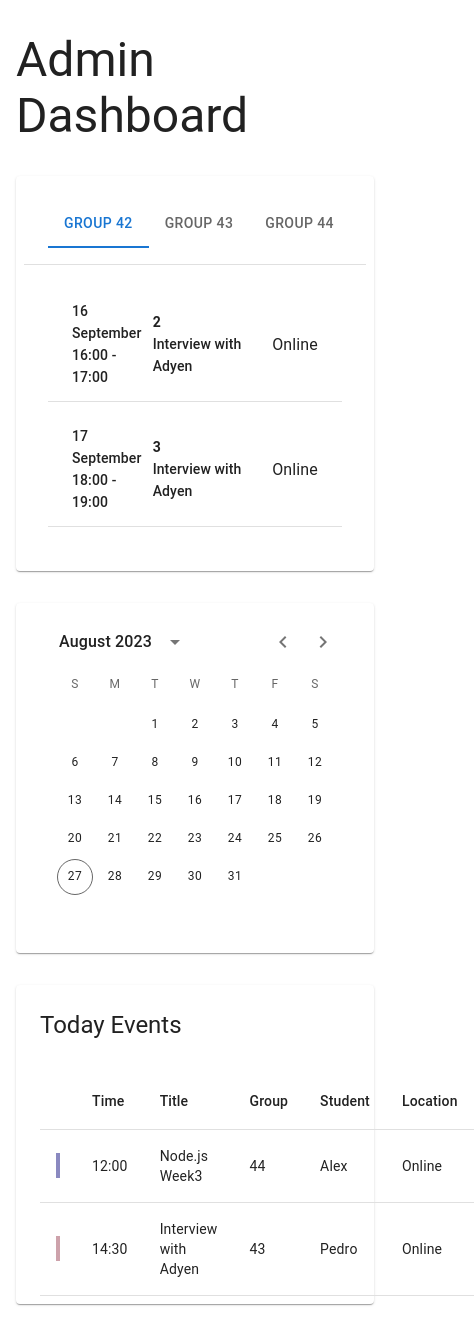
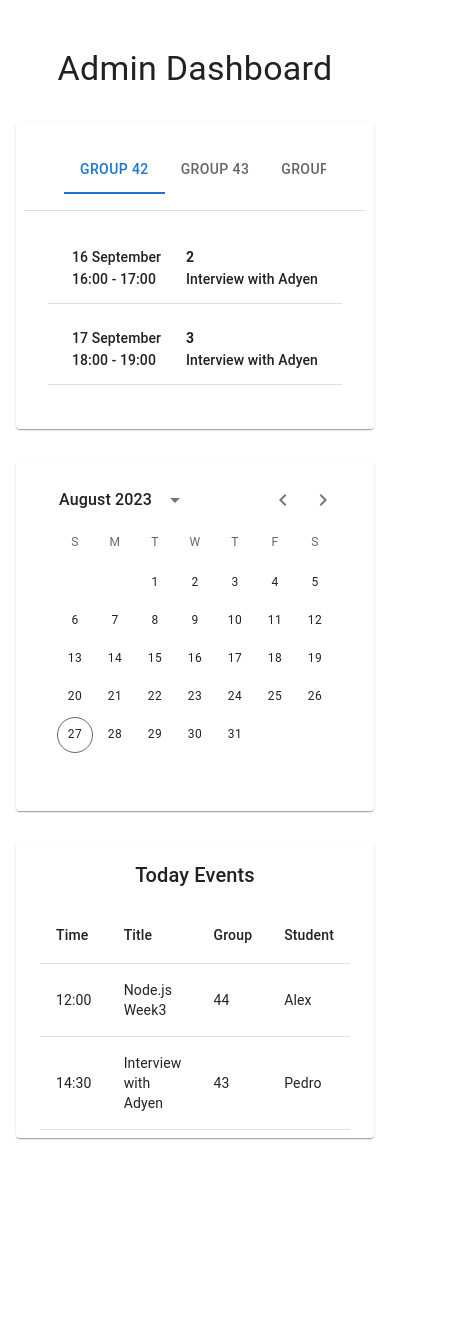
Before and after one commit to nurlanimamali95/BookYourFuture, a React app in the folder client/: page /admin in a window 390 px wide. Shown: the whole page, 474 px wide, since content can reach past the window. After the commit the page ends 1154 px from the top, so only its background shows below. Built offline with nearby package versions, Linux system fonts and the light colour scheme.

Commit message:
responsive admin dashboard

```diff
--- a/client/src/components/Admin/AdminDashboard/AdminEventTable/AdminEventTable.js
+++ b/client/src/components/Admin/AdminDashboard/AdminEventTable/AdminEventTable.js
@@ -8,6 +8,7 @@ import {
   Typography,
   Container,
   Box,
+  Hidden,
 } from "@mui/material";
 
 const events = [
@@ -17,7 +18,7 @@ const events = [
     name: "Alex",
     location: "Online",
     time: "12:00",
-    colorCode: "#8A89C0", // New color code
+    colorCode: "#8A89C0",
   },
   {
     title: "Interview with Adyen",
@@ -25,30 +26,48 @@ const events = [
     name: "Pedro",
     location: "Online",
     time: "14:30",
-    colorCode: "#CDA2AB", // New color code
+    colorCode: "#CDA2AB",
   },
 ];
 
 export default function AdminEventTable() {
   return (
     <Container>
-      <Typography variant="h5" sx={{ mt: 2, mb: 4, textAlign: "left" }}>
+      <Typography
+        variant="h6"
+        sx={{
+          textAlign: { xs: "center", sm: "left" },
+          mt: {
+            xs: 1,
+            sm: 2,
+          },
+          mb: {
+            xs: 2,
+            sm: 4,
+          },
+        }}
+      >
         Today Events
       </Typography>
       <Table>
         <TableHead>
           <TableRow>
+            <Hidden smDown>
               <TableCell></TableCell>
+            </Hidden>
             <TableCell>Time</TableCell>
             <TableCell>Title</TableCell>
             <TableCell>Group</TableCell>
             <TableCell>Student</TableCell>
+            <Hidden smDown>
               <TableCell>Location</TableCell>
+            </Hidden>
           </TableRow>
         </TableHead>
         <TableBody>
           {events.map((event, index) => (
             <TableRow key={index}>
+              <Hidden smDown>
                 <TableCell>
                   <Box
                     sx={{
@@ -57,12 +76,16 @@ export default function AdminEventTable() {
                       bgcolor: event.colorCode,
                     }}
                   />
-              </TableCell>{" "}
+                </TableCell>
+              </Hidden>
+
               <TableCell>{event.time}</TableCell>
               <TableCell>{event.title}</TableCell>
               <TableCell>{event.date}</TableCell>
               <TableCell>{event.name}</TableCell>
+              <Hidden smDown>
                 <TableCell>{event.location}</TableCell>
+              </Hidden>
             </TableRow>
           ))}
         </TableBody>
--- a/client/src/components/Admin/AdminDashboard/EventByGroup/GroupData.js
+++ b/client/src/components/Admin/AdminDashboard/EventByGroup/GroupData.js
@@ -2,6 +2,7 @@ import React from "react";
 import PropTypes from "prop-types";
 import Typography from "@mui/material/Typography";
 import Box from "@mui/material/Box";
+import { Hidden } from "@mui/material";
 
 export default function GroupData({ data }) {
   return (
@@ -20,21 +21,23 @@ export default function GroupData({ data }) {
         ":hover": { backgroundColor: "#f5f5f5" },
       }}
     >
-      <div>
+      <box>
         <Typography variant="subtitle2">{data.date}</Typography>
         <Typography variant="subtitle2">{data.time}</Typography>
-      </div>
-      <div>
+      </box>
+      <box>
         <Typography variant="subtitle2" sx={{ fontWeight: "bold" }}>
           {data.name}
         </Typography>
         <Typography variant="subtitle2">{data.title}</Typography>
-      </div>
-      <div>
-        <Typography variant="subtitle1" align="right">
-          {data.status}
-        </Typography>
-      </div>
+      </box>
+      <Hidden smDown>
+        <box>
+          <Typography variant="subtitle1" align="right">
+            {data.status}
+          </Typography>
+        </box>
+      </Hidden>
     </Box>
   );
 }
--- a/client/src/components/Admin/AdminDashboard/EventByGroup/TabList.js
+++ b/client/src/components/Admin/AdminDashboard/EventByGroup/TabList.js
@@ -15,8 +15,11 @@ export default function TabList({ value, onChange, groupLabels }) {
     <Tabs
       value={value}
       onChange={onChange}
-      aria-label="basic tabs example"
-      sx={{ my: 2, mx: 3 }}
+      variant="scrollable"
+      scrollButtons
+      allowScrollButtonsMobile
+      aria-label="scrollable force tabs example"
+      sx={{ my: 2 }}
     >
       {groupLabels.map((group) => (
         <Tab key={group} label={`Group ${group}`} {...a11yProps(group)} />
--- a/client/src/pages/Admin/AdminDashboard.js
+++ b/client/src/pages/Admin/AdminDashboard.js
@@ -24,7 +24,11 @@ export default function AdminDashboard() {
       <CssBaseline />
       <Container>
         <Box sx={{ flexGrow: 1 }}>
-          <Typography variant="h3" component="h2" sx={{ my: 4 }}>
+          <Typography
+            variant="h4"
+            component="h2"
+            sx={{ mb: 4, mt: 6, textAlign: "center" }}
+          >
             Admin Dashboard
           </Typography>
           <Grid container spacing={2} rowSpacing={4}>
```
Lines whose indentation alone changed are shown as unchanged.
